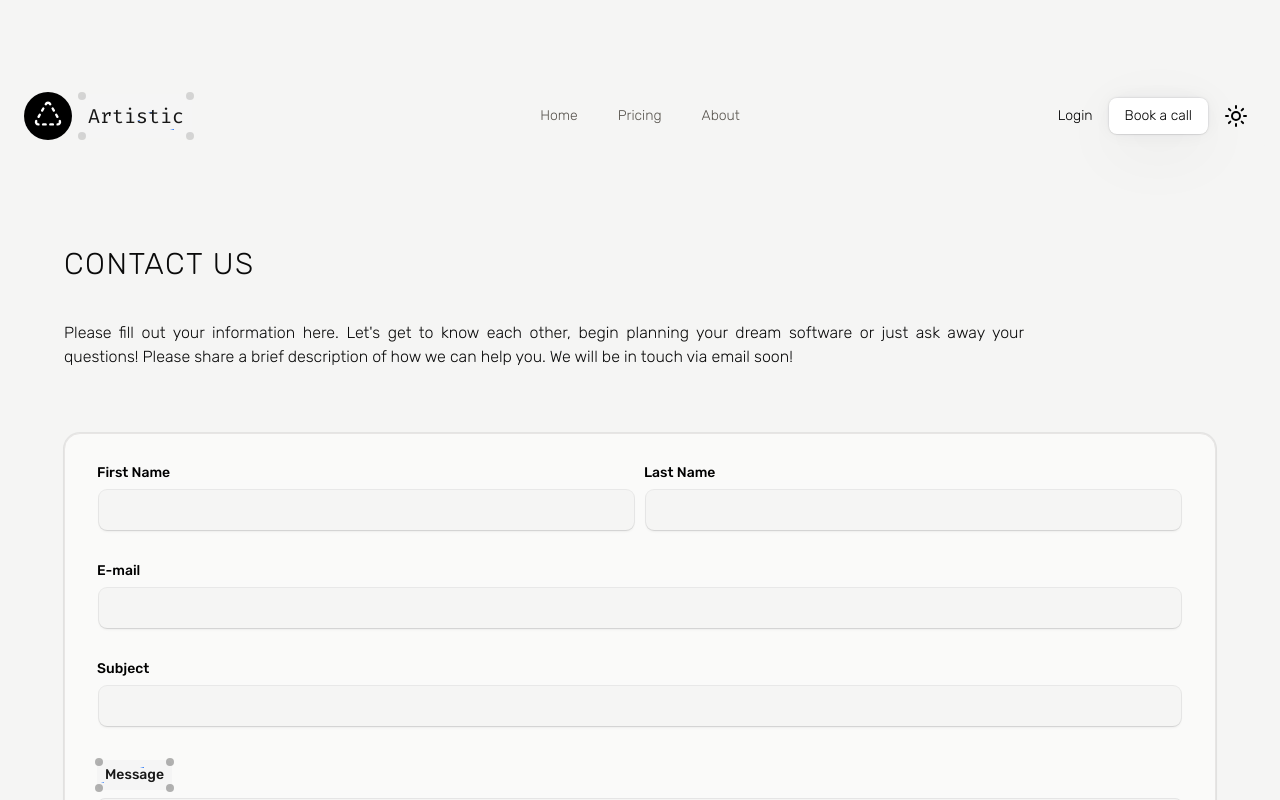
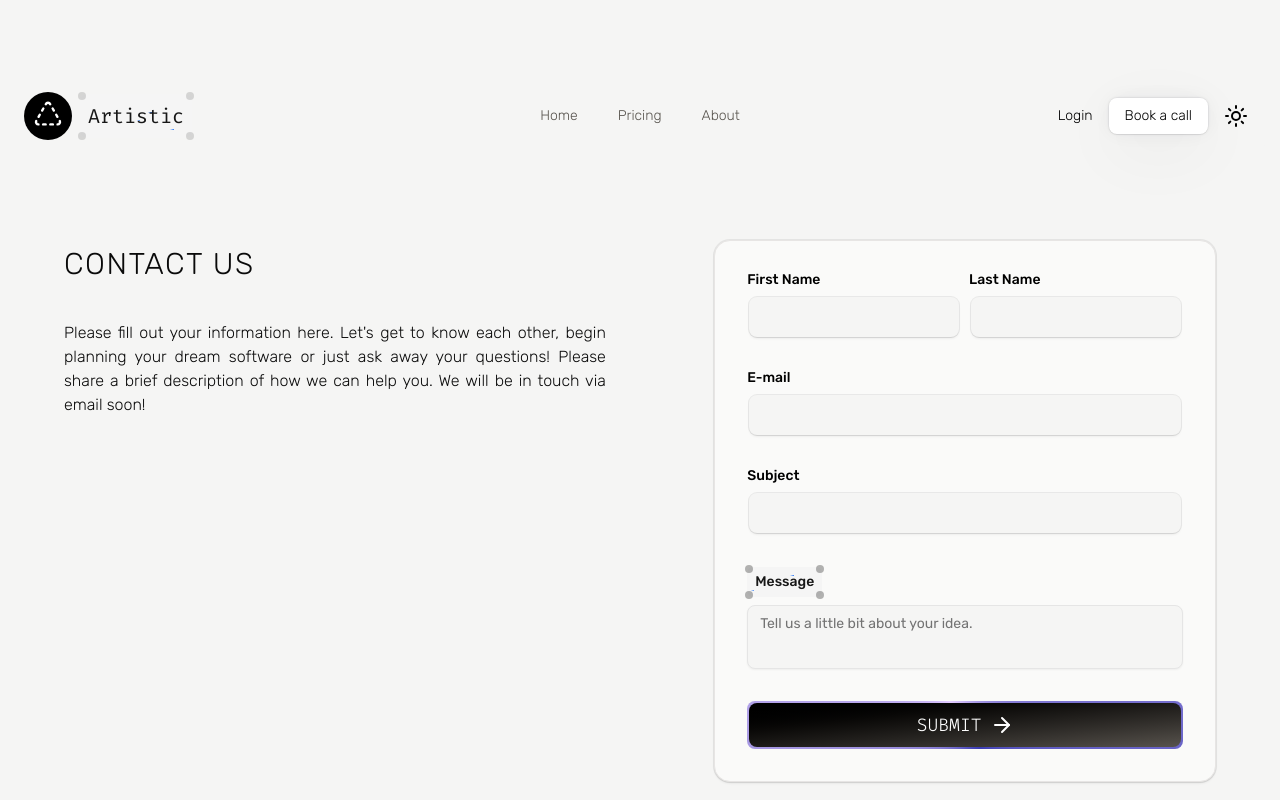
Before and after one commit to ArthurSchumacher/artistic-frontend, a Next.js app: page /contact in a window 1280 px wide. Shown: the top 800 px of the page. Built offline with nearby package versions, Linux system fonts and the light colour scheme.

Commit message:
Day 80.5.

```diff
--- a/src/app/(routes)/contact/layout.tsx
+++ b/src/app/(routes)/contact/layout.tsx
@@ -4,7 +4,7 @@ export default function ContactLayout({
   children: React.ReactNode;
 }) {
   return (
-    <section className="flex flex-col w-screen items-center justify-center gap-y-8 p-8 sm:p-16 mt-44">
+    <section className="flex flex-col sm:flex-row w-screen items-center sm:items-start justify-center gap-y-8 p-8 sm:p-16 mt-44">
       {children}
     </section>
   );
```
